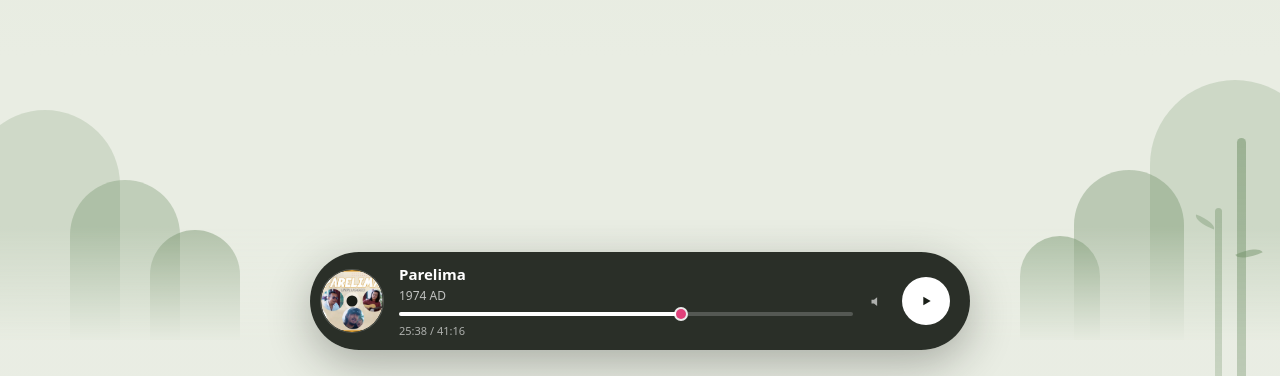
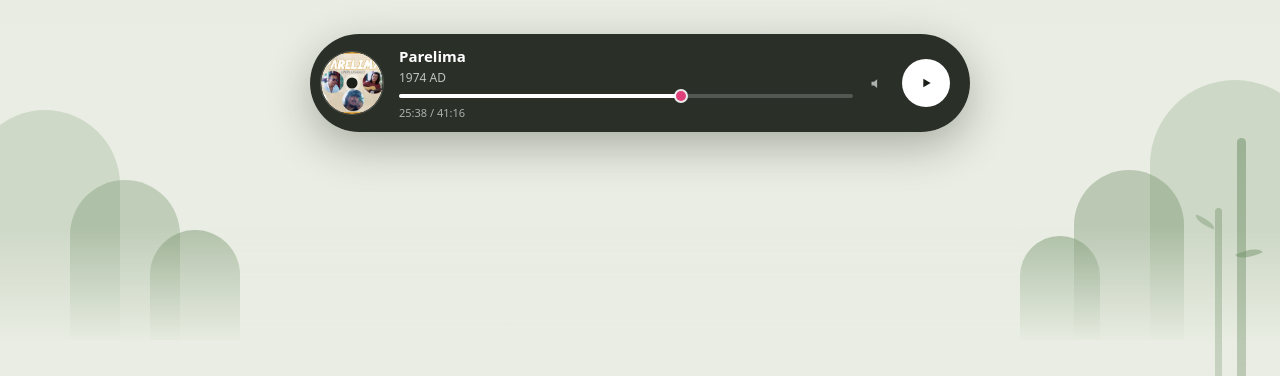
Before and after one commit to Dakingrai/begambeli-radio, a plain HTML site: page index.html in a window 1280 px wide. Shown: the part 424-800 px from the top of the page. Drawn offline with Linux system fonts and the light colour scheme.

Commit message:
Lift the player into the composition
Docked at the bottom of the viewport it read as a footer — chrome — when it is
the thing the site exists for. The name and the player are now one group,
centred together, which puts the player's midpoint at about 62% of the
viewport instead of 92% and leaves the landscape room below it.

A departure from the handoff, which docks the pill bottom-centre. Checked at
1440x900, 1280x800, 1440x700, 390x844 and 360x640: still one screen, no
scroll, and the pill clears the peaks at every size.

```diff
--- a/assets/css/station.css
+++ b/assets/css/station.css
@@ -715,10 +715,25 @@ p {
 
 /* Hero -------------------------------------------------------------------- */
 
+/* The name and the player, centred together as one block. The reference docks
+   the player at the bottom of the viewport, but on a radio site that reads as
+   a footer — as though the thing you came for were chrome. The gap is what
+   keeps them legible as two objects rather than one. */
+.stack {
+  display: flex;
+  flex: 1;
+  flex-direction: column;
+  align-items: center;
+  justify-content: center;
+  gap: clamp(26px, 6vh, 60px);
+  width: 100%;
+  min-height: 0;
+}
+
 .hero {
   position: relative;
   display: flex;
-  flex: 1;
+  flex: 0 1 auto;
   flex-direction: column;
   align-items: center;
   justify-content: center;
@@ -855,7 +870,7 @@ p {
   align-items: center;
   width: calc(100% - 48px);
   max-width: 660px;
-  margin: 0 24px 26px;
+  margin: 0 24px;
   padding: 11px 20px 11px 11px;
   color: var(--pill-ink);
   background: var(--pill-bg);
@@ -1157,7 +1172,7 @@ input[type='range']::-moz-range-thumb {
   .pill {
     width: calc(100% - 32px);
     gap: 12px;
-    margin: 0 16px 18px;
+    margin: 0 16px;
     padding: 10px 14px 10px 10px;
   }
 
--- a/index.html
+++ b/index.html
@@ -111,6 +111,10 @@
     </span>
   </header>
 
+  <!-- The name and the player are one group, centred together. The player is
+       the point of the site; docked at the bottom it read as a footer. -->
+  <div class="stack">
+
   <main class="hero">
     <div class="hero__mark">
       <span class="peekwindow" aria-hidden="true">
@@ -169,6 +173,8 @@
       </button>
     </div>
   </footer>
+
+  </div>
 </div>
 
 <!-- Laid out at a real size and left running, but behind the opaque ground.
```
